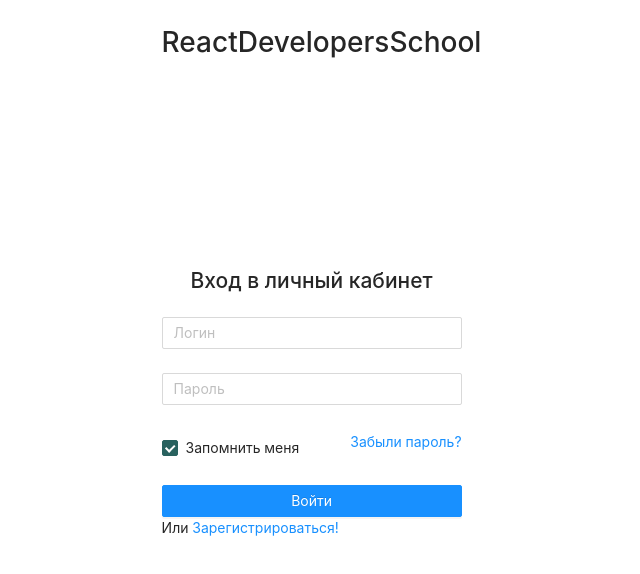
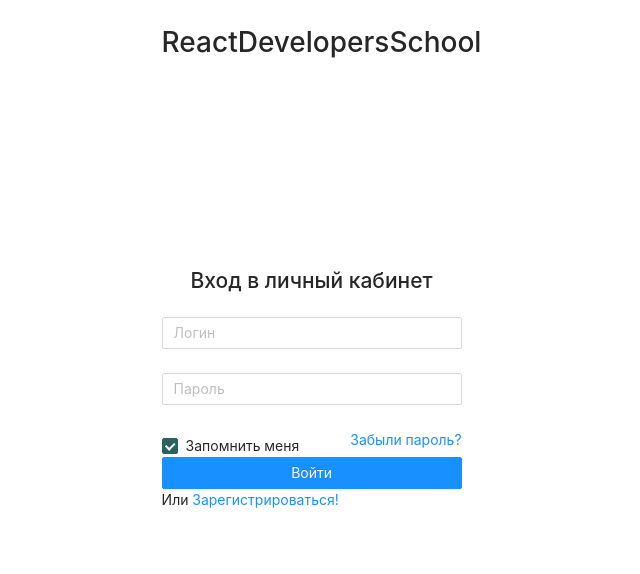
Before and after one commit to DeveloperIgorR/online-school, a React (Create React App) app: page /auth in a window 1280 px wide. Shown: the top 574 px of the page, without its empty margins (376-1016 px from the left). Built offline with nearby package versions, Linux system fonts and the light colour scheme.

Commit message:
logOut add

```diff
--- a/src/pages/Authorization/Authorization.jsx
+++ b/src/pages/Authorization/Authorization.jsx
@@ -21,12 +21,12 @@ const Authorization = () => {
     const { isAuth, setIsAuth } = useContext(AppContext)
 
 
-    async function userAuth(values) {
+    async function userAuth({login, pass}) {
         setFetching(true)
         try {
             const response = await instance.post(`/auth`, {
-                email: `${values.login}`,
-                password: `${values.pass}`
+                email: `${login}`,
+                password: `${pass}`
             })
             if (response.data.token === null) {
                 openNotification(response.data.message)
@@ -98,7 +98,7 @@ const Authorization = () => {
     return (
         <>
             {fetching
-                ? <div style={{ display: 'flex', justifyContent: 'center', marginTop: '250px' }}><Loader/></div>
+                ? <div style={{ display: 'flex', justifyContent: 'center', marginTop: '250px' }}><Loader /></div>
                 : <>
                     <h1 className={a.name}>ReactDevelopersSchool</h1>
                     <h2 className={a.in}>Вход в личный кабинет</h2>
@@ -127,20 +127,17 @@ const Authorization = () => {
                             />
                         </Form.Item>
 
-                        <Form.Item>
                         <Form.Item name="remember" valuePropName="checked" noStyle>
                             <Checkbox>Запомнить меня</Checkbox>
                         </Form.Item>
                         <a className={a.loginForgot}>Забыли пароль?</a>
-                        </Form.Item>
 
-                        <Form.Item>
                         <Button type="primary" htmlType="submit" >
                             Войти
                         </Button>
                         Или
                         <a onClick={() => setVisible(true)}> Зарегистрироваться!</a>
-                        </Form.Item>
+
                     </Form>
                     <Modal
                         visible={visible}
```
Lines whose indentation alone changed are shown as unchanged.
